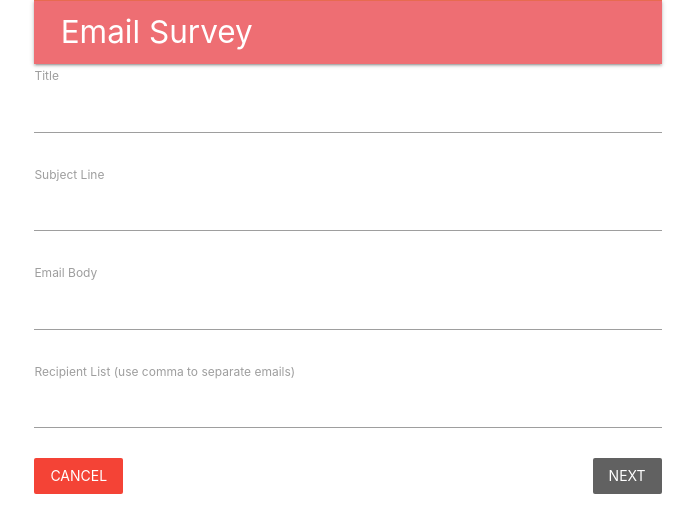
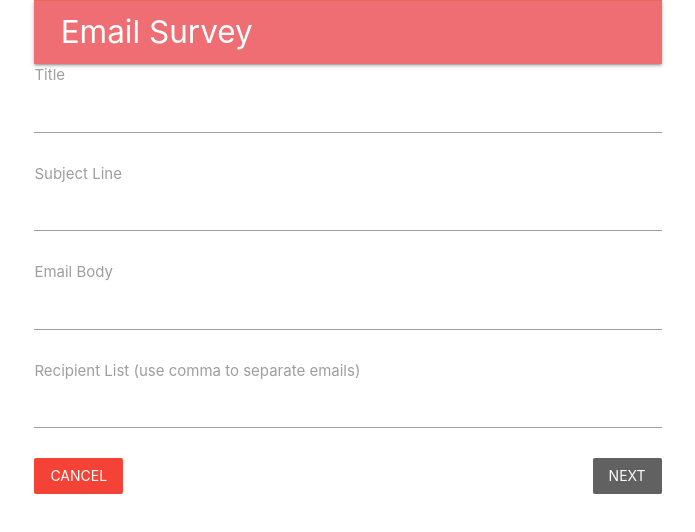
Before and after one commit to is3388/ic-survey-app, a React (Create React App) app in the folder client/: page /surveys/new in a window 1280 px wide. Shown: the top 532 px of the page, without its empty margins (292-987 px from the left). Built offline with nearby package versions, Linux system fonts and the light colour scheme; no server answers.

Commit message:
Fixed the issue of not showing the data on SurveyReview.js and added styling to label

```diff
--- a/client/src/components/surveys/SurveyReview.js
+++ b/client/src/components/surveys/SurveyReview.js
@@ -9,7 +9,7 @@ const SurveyNew = ({onCancel}) => {
     console.log(formValues)
 
     const renderFields = () => {
-
+       return (
            formFields.map(field => {
               return (
                 <div key={field.name}>
@@ -22,15 +22,16 @@ const SurveyNew = ({onCancel}) => {
                 </div>
                 )
                 })
-
+            )
            }
 
     return (
         <div>
             <h5>Please confirm all entries.</h5>
-            {renderFields}
+            {renderFields()}
             <button className='grey darken-1 btn-flat white-text'
-                    onClick={onCancel}>
+                    onClick={onCancel}
+                    style={{marginTop:'1rem'}}>
                         Back
                     </button>
         </div>
--- a/client/src/index.css
+++ b/client/src/index.css
@@ -23,6 +23,10 @@ nav ul a {
     font-weight: bold!important;
 }
 
+label {
+    font-size: 1rem!important;
+}
+
 .StripeCheckout span {
     background-image: none!important;
     background: gray!important;
```
